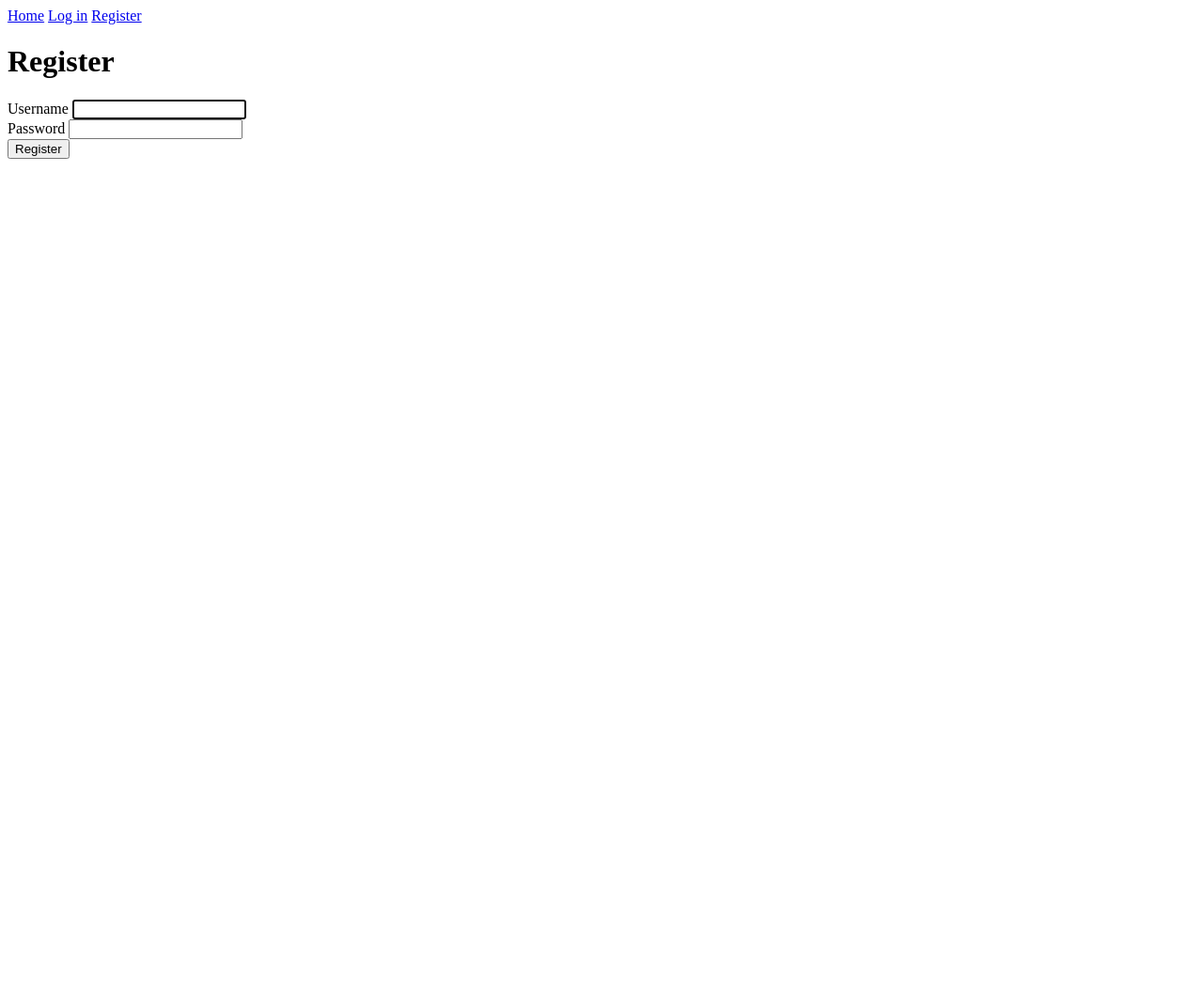
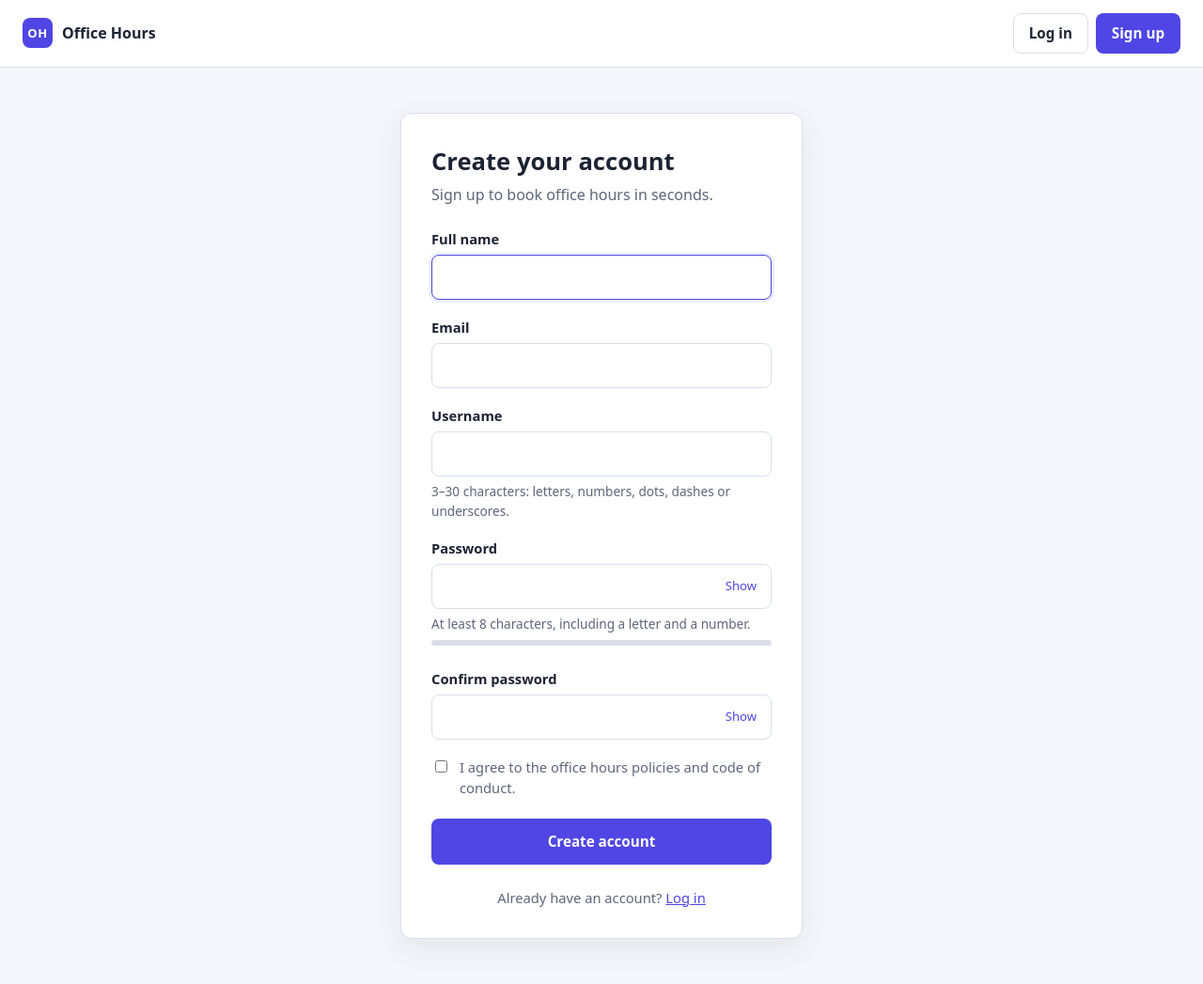
Before and after one commit to fhsiao3805/signup, a Flask app: page /register in a window 1280 px wide. Shown: the whole page at 94% size. Before the commit the page ends 169 px from the top, so only its background shows below. Run offline with Flask 3, Linux system fonts and the light colour scheme.

Commit message:
Design updated

```diff
--- a/app.py
+++ b/app.py
@@ -1,4 +1,5 @@
 import os
+import re
 import secrets
 import sqlite3
 
@@ -6,6 +7,10 @@ from flask import Flask, flash, g, redirect, render_template, request, session,
 from werkzeug.security import check_password_hash, generate_password_hash
 
 DATABASE = os.path.join(os.path.dirname(os.path.abspath(__file__)), "signup.db")
+
+USERNAME_RE = re.compile(r"^[A-Za-z0-9_.-]{3,30}$")
+# Deliberately loose: just enough to catch typos, not a full RFC 5322 check.
+EMAIL_RE = re.compile(r"^[^@\s]+@[^@\s]+\.[^@\s]+$")
 
 app = Flask(__name__)
 # Set SECRET_KEY in the environment so sessions survive restarts.
@@ -37,13 +42,27 @@ def init_db():
             )
             """
         )
+        # Add columns introduced after the first version of the schema, so
+        # existing databases keep working without being recreated.
+        columns = {row[1] for row in db.execute("PRAGMA table_info(users)")}
+        for name, ddl in (
+            ("full_name", "TEXT"),
+            ("email", "TEXT COLLATE NOCASE"),
+            ("created_at", "TEXT"),
+        ):
+            if name not in columns:
+                db.execute(f"ALTER TABLE users ADD COLUMN {name} {ddl}")
+        db.execute("CREATE UNIQUE INDEX IF NOT EXISTS users_email ON users (email)")
 
 
 def current_user():
     user_id = session.get("user_id")
     if user_id is None:
         return None
-    return get_db().execute("SELECT id, username FROM users WHERE id = ?", (user_id,)).fetchone()
+    return get_db().execute(
+        "SELECT id, username, full_name, email, created_at FROM users WHERE id = ?",
+        (user_id,),
+    ).fetchone()
 
 
 @app.route("/")
@@ -51,64 +70,121 @@ def index():
     return render_template("index.html", user=current_user())
 
 
+def validate_registration(form):
+    """Return (values, errors) where errors maps field name to a message."""
+    values = {
+        "full_name": form.get("full_name", "").strip(),
+        "email": form.get("email", "").strip(),
+        "username": form.get("username", "").strip(),
+    }
+    password = form.get("password", "")
+    confirm = form.get("confirm_password", "")
+    errors = {}
+
+    if not values["full_name"]:
+        errors["full_name"] = "Please enter your name."
+    elif len(values["full_name"]) > 100:
+        errors["full_name"] = "Name must be 100 characters or fewer."
+
+    if not values["email"]:
+        errors["email"] = "Email is required."
+    elif not EMAIL_RE.match(values["email"]):
+        errors["email"] = "Enter a valid email address."
+
+    if not values["username"]:
+        errors["username"] = "Username is required."
+    elif not USERNAME_RE.match(values["username"]):
+        errors["username"] = "Use 3–30 letters, numbers, dots, dashes or underscores."
+
+    if not password:
+        errors["password"] = "Password is required."
+    elif len(password) < 8:
+        errors["password"] = "Password must be at least 8 characters."
+    elif not (re.search(r"[A-Za-z]", password) and re.search(r"\d", password)):
+        errors["password"] = "Password must include at least one letter and one number."
+
+    if "password" not in errors and password != confirm:
+        errors["confirm_password"] = "Passwords do not match."
+
+    if not form.get("terms"):
+        errors["terms"] = "You must agree to the terms to continue."
+
+    db = get_db()
+    if "username" not in errors and db.execute(
+        "SELECT 1 FROM users WHERE username = ?", (values["username"],)
+    ).fetchone():
+        errors["username"] = "That username is already taken."
+    if "email" not in errors and db.execute(
+        "SELECT 1 FROM users WHERE email = ?", (values["email"],)
+    ).fetchone():
+        errors["email"] = "An account with this email already exists."
+
+    return values, errors
+
+
 @app.route("/register", methods=["GET", "POST"])
 def register():
+    if session.get("user_id"):
+        return redirect(url_for("index"))
+
+    values, errors = {}, {}
     if request.method == "POST":
-        username = request.form.get("username", "").strip()
-        password = request.form.get("password", "")
+        values, errors = validate_registration(request.form)
 
-        error = None
-        if not username:
-            error = "Username is required."
-        elif not password:
-            error = "Password is required."
-        elif len(password) < 8:
-            error = "Password must be at least 8 characters."
-
-        if error is None:
+        if not errors:
             # generate_password_hash creates a random salt and stores it with
             # the hash as "method$salt$hash"; the plain password is never saved.
             try:
                 db = get_db()
                 db.execute(
-                    "INSERT INTO users (username, password_hash) VALUES (?, ?)",
-                    (username, generate_password_hash(password)),
+                    "INSERT INTO users (username, full_name, email, password_hash, created_at)"
+                    " VALUES (?, ?, ?, ?, datetime('now'))",
+                    (
+                        values["username"],
+                        values["full_name"],
+                        values["email"],
+                        generate_password_hash(request.form["password"]),
+                    ),
                 )
                 db.commit()
             except sqlite3.IntegrityError:
-                error = f"Username {username!r} is already taken."
+                # Lost a race with another signup using the same name or email.
+                errors["username"] = "That username or email is already in use."
             else:
-                flash("Account created. Please log in.")
-                return redirect(url_for("login"))
+                flash("Account created! Please log in.", "success")
+                return redirect(url_for("login", username=values["username"]))
 
-        flash(error)
-
-    return render_template("register.html")
+    return render_template("register.html", values=values, errors=errors)
 
 
 @app.route("/login", methods=["GET", "POST"])
 def login():
+    if session.get("user_id"):
+        return redirect(url_for("index"))
+
+    # Accept either a username or an email address as the login identifier.
+    identifier = request.values.get("username", "").strip()
     if request.method == "POST":
-        username = request.form.get("username", "").strip()
         password = request.form.get("password", "")
         user = get_db().execute(
-            "SELECT id, password_hash FROM users WHERE username = ?", (username,)
+            "SELECT id, password_hash FROM users WHERE username = ? OR email = ?",
+            (identifier, identifier),
         ).fetchone()
 
         if user is None or not check_password_hash(user["password_hash"], password):
-            flash("Invalid username or password.")
+            flash("Invalid username or password.", "error")
         else:
             session.clear()
             session["user_id"] = user["id"]
             return redirect(url_for("index"))
 
-    return render_template("login.html")
+    return render_template("login.html", username=identifier)
 
 
 @app.route("/logout", methods=["POST"])
 def logout():
     session.clear()
-    flash("You have been logged out.")
+    flash("You have been logged out.", "info")
     return redirect(url_for("index"))
 
 
--- /dev/null
+++ b/static/style.css
@@ -0,0 +1,216 @@
+:root {
+  --bg: #f4f6fb;
+  --surface: #ffffff;
+  --text: #1c2333;
+  --muted: #5d6679;
+  --border: #d9dee8;
+  --primary: #4f46e5;
+  --primary-hover: #4338ca;
+  --primary-soft: #eef2ff;
+  --danger: #c62828;
+  --danger-soft: #fdecec;
+  --success: #1b7f4b;
+  --success-soft: #e7f6ee;
+  --radius: 12px;
+  --shadow: 0 10px 30px rgba(28, 35, 51, 0.08);
+}
+
+@media (prefers-color-scheme: dark) {
+  :root {
+    --bg: #11141c;
+    --surface: #1a1f2b;
+    --text: #e8ebf2;
+    --muted: #9aa3b5;
+    --border: #2e3546;
+    --primary: #818cf8;
+    --primary-hover: #a5b4fc;
+    --primary-soft: #23284a;
+    --danger: #f28b82;
+    --danger-soft: #3a1f22;
+    --success: #6fcf97;
+    --success-soft: #1b3326;
+    --shadow: 0 10px 30px rgba(0, 0, 0, 0.35);
+  }
+}
+
+* { box-sizing: border-box; }
+
+body {
+  margin: 0;
+  min-height: 100vh;
+  font-family: system-ui, -apple-system, "Segoe UI", Roboto, sans-serif;
+  font-size: 16px;
+  line-height: 1.5;
+  color: var(--text);
+  background: var(--bg);
+}
+
+a { color: var(--primary); }
+
+.topbar {
+  display: flex;
+  align-items: center;
+  justify-content: space-between;
+  padding: 14px 24px;
+  background: var(--surface);
+  border-bottom: 1px solid var(--border);
+}
+.topbar nav { display: flex; gap: 8px; align-items: center; }
+.topbar form { margin: 0; }
+
+.brand {
+  display: flex;
+  align-items: center;
+  gap: 10px;
+  font-weight: 700;
+  color: var(--text);
+  text-decoration: none;
+}
+.brand-mark {
+  display: grid;
+  place-items: center;
+  width: 32px;
+  height: 32px;
+  border-radius: 8px;
+  background: var(--primary);
+  color: #fff;
+  font-size: 13px;
+  letter-spacing: 0.5px;
+}
+
+main {
+  max-width: 460px;
+  margin: 48px auto;
+  padding: 0 16px;
+}
+
+.card {
+  background: var(--surface);
+  border: 1px solid var(--border);
+  border-radius: var(--radius);
+  box-shadow: var(--shadow);
+  padding: 32px;
+}
+.card h1 { margin: 0 0 4px; font-size: 1.6rem; }
+.muted { color: var(--muted); margin: 0 0 24px; }
+
+.form { display: flex; flex-direction: column; gap: 18px; }
+.field { display: flex; flex-direction: column; gap: 6px; }
+.field label { font-weight: 600; font-size: 0.92rem; }
+
+input[type="text"], input[type="email"], input[type="password"], input:not([type]) {
+  width: 100%;
+  padding: 11px 12px;
+  font: inherit;
+  color: var(--text);
+  background: var(--surface);
+  border: 1px solid var(--border);
+  border-radius: 8px;
+  transition: border-color 0.15s, box-shadow 0.15s;
+}
+input:focus {
+  outline: none;
+  border-color: var(--primary);
+  box-shadow: 0 0 0 3px var(--primary-soft);
+}
+.has-error input { border-color: var(--danger); }
+.has-error input:focus { box-shadow: 0 0 0 3px var(--danger-soft); }
+
+.hint, .error, .strength-label { margin: 0; font-size: 0.85rem; }
+.hint, .strength-label { color: var(--muted); }
+.error { color: var(--danger); }
+
+.password-wrap { position: relative; }
+.password-wrap input { padding-right: 64px; }
+.toggle-password {
+  position: absolute;
+  top: 50%;
+  right: 6px;
+  transform: translateY(-50%);
+  padding: 4px 10px;
+  font: inherit;
+  font-size: 0.82rem;
+  color: var(--primary);
+  background: none;
+  border: none;
+  border-radius: 6px;
+  cursor: pointer;
+}
+.toggle-password:hover { background: var(--primary-soft); }
+
+.strength {
+  height: 6px;
+  border-radius: 3px;
+  background: var(--border);
+  overflow: hidden;
+}
+.strength span {
+  display: block;
+  height: 100%;
+  width: 0;
+  transition: width 0.2s, background-color 0.2s;
+}
+.strength span[data-level="1"] { background: #e53935; }
+.strength span[data-level="2"] { background: #fb8c00; }
+.strength span[data-level="3"] { background: #fdd835; }
+.strength span[data-level="4"] { background: #43a047; }
+
+.checkbox label {
+  display: flex;
+  gap: 10px;
+  align-items: flex-start;
+  font-weight: 400;
+  color: var(--muted);
+}
+.checkbox input { margin-top: 4px; accent-color: var(--primary); }
+
+.btn {
+  display: inline-flex;
+  justify-content: center;
+  align-items: center;
+  padding: 9px 16px;
+  font: inherit;
+  font-weight: 600;
+  font-size: 0.95rem;
+  text-decoration: none;
+  border-radius: 8px;
+  border: 1px solid transparent;
+  cursor: pointer;
+  transition: background-color 0.15s, border-color 0.15s;
+}
+.btn-primary { background: var(--primary); color: #fff; }
+.btn-primary:hover { background: var(--primary-hover); }
+.btn-ghost { background: transparent; color: var(--text); border-color: var(--border); }
+.btn-ghost:hover { background: var(--primary-soft); }
+.btn-block { width: 100%; padding: 12px; margin-top: 4px; }
+
+.switch { margin: 24px 0 0; text-align: center; color: var(--muted); font-size: 0.92rem; }
+
+.flashes { display: flex; flex-direction: column; gap: 8px; margin-bottom: 16px; }
+.flash {
+  padding: 12px 14px;
+  border-radius: 8px;
+  font-size: 0.92rem;
+  background: var(--primary-soft);
+  color: var(--text);
+}
+.card .flash { margin-bottom: 20px; }
+.flash-error { background: var(--danger-soft); color: var(--danger); }
+.flash-success { background: var(--success-soft); color: var(--success); }
+
+.actions { display: flex; gap: 10px; flex-wrap: wrap; }
+
+.details {
+  display: grid;
+  grid-template-columns: max-content 1fr;
+  gap: 8px 16px;
+  margin: 0;
+}
+.details dt { color: var(--muted); }
+.details dd { margin: 0; font-weight: 500; }
+
+@media (max-width: 480px) {
+  main { margin: 24px auto; }
+  .card { padding: 24px 20px; }
+  .topbar { padding: 12px 16px; }
+}
--- /dev/null
+++ b/templates/_password_toggle.html
@@ -0,0 +1,11 @@
+<script>
+  document.querySelectorAll(".toggle-password").forEach(function (btn) {
+    btn.addEventListener("click", function () {
+      var input = document.getElementById(btn.dataset.target);
+      var show = input.type === "password";
+      input.type = show ? "text" : "password";
+      btn.textContent = show ? "Hide" : "Show";
+      btn.setAttribute("aria-label", show ? "Hide password" : "Show password");
+    });
+  });
+</script>
--- a/templates/base.html
+++ b/templates/base.html
@@ -4,25 +4,37 @@
   <meta charset="utf-8">
   <meta name="viewport" content="width=device-width, initial-scale=1">
   <title>{% block title %}Office Hours Sign-Up{% endblock %}</title>
+  <link rel="stylesheet" href="{{ url_for('static', filename='style.css') }}">
 </head>
 <body>
+  <header class="topbar">
+    <a class="brand" href="{{ url_for('index') }}">
+      <span class="brand-mark" aria-hidden="true">OH</span>
+      Office Hours
+    </a>
     <nav>
-    <a href="{{ url_for('index') }}">Home</a>
       {% if session.user_id %}
-      <form action="{{ url_for('logout') }}" method="post" style="display:inline">
-        <button type="submit">Log out</button>
+        <form action="{{ url_for('logout') }}" method="post">
+          <button type="submit" class="btn btn-ghost">Log out</button>
         </form>
       {% else %}
-      <a href="{{ url_for('login') }}">Log in</a>
-      <a href="{{ url_for('register') }}">Register</a>
+        <a class="btn btn-ghost" href="{{ url_for('login') }}">Log in</a>
+        <a class="btn btn-primary" href="{{ url_for('register') }}">Sign up</a>
       {% endif %}
     </nav>
-
-  {% for message in get_flashed_messages() %}
-    <p class="flash">{{ message }}</p>
-  {% endfor %}
+  </header>
 
   <main>
+    {% with messages = get_flashed_messages(with_categories=true) %}
+      {% if messages %}
+        <div class="flashes">
+          {% for category, message in messages %}
+            <div class="flash flash-{{ category if category != 'message' else 'info' }}" role="status">{{ message }}</div>
+          {% endfor %}
+        </div>
+      {% endif %}
+    {% endwith %}
+
     {% block content %}{% endblock %}
   </main>
 </body>
--- a/templates/register.html
+++ b/templates/register.html
@@ -1,10 +1,86 @@
 {% extends "base.html" %}
-{% block title %}Register{% endblock %}
+{% block title %}Sign up · Office Hours{% endblock %}
+
+{% macro field(name, label, type="text", autocomplete=None, hint=None, attrs="") %}
+  <div class="field{% if errors[name] %} has-error{% endif %}">
+    <label for="{{ name }}">{{ label }}</label>
+    {% if type == "password" %}
+      <div class="password-wrap">
+        <input id="{{ name }}" name="{{ name }}" type="password"
+               {% if autocomplete %}autocomplete="{{ autocomplete }}"{% endif %}
+               {% if errors[name] %}aria-invalid="true"{% endif %}
+               aria-describedby="{{ name }}-msg" {{ attrs|safe }} required>
+        <button type="button" class="toggle-password" data-target="{{ name }}" aria-label="Show password">Show</button>
+      </div>
+    {% else %}
+      <input id="{{ name }}" name="{{ name }}" type="{{ type }}" value="{{ values.get(name, '') }}"
+             {% if autocomplete %}autocomplete="{{ autocomplete }}"{% endif %}
+             {% if errors[name] %}aria-invalid="true"{% endif %}
+             aria-describedby="{{ name }}-msg" {{ attrs|safe }} required>
+    {% endif %}
+    {% if errors[name] %}
+      <p class="error" id="{{ name }}-msg">{{ errors[name] }}</p>
+    {% elif hint %}
+      <p class="hint" id="{{ name }}-msg">{{ hint }}</p>
+    {% endif %}
+    {{ caller() if caller }}
+  </div>
+{% endmacro %}
+
 {% block content %}
-  <h1>Register</h1>
-  <form method="post">
-    <label>Username <input name="username" required autofocus></label><br>
-    <label>Password <input type="password" name="password" minlength="8" required></label><br>
-    <button type="submit">Register</button>
-  </form>
+  <section class="card auth">
+    <h1>Create your account</h1>
+    <p class="muted">Sign up to book office hours in seconds.</p>
+
+    {% if errors %}
+      <div class="flash flash-error" role="alert">Please fix the highlighted fields below.</div>
+    {% endif %}
+
+    <form method="post" class="form" novalidate>
+      {{ field("full_name", "Full name", autocomplete="name", attrs='maxlength="100" autofocus') }}
+      {{ field("email", "Email", type="email", autocomplete="email") }}
+      {{ field("username", "Username", autocomplete="username",
+               hint="3–30 characters: letters, numbers, dots, dashes or underscores.",
+               attrs='minlength="3" maxlength="30" pattern="[A-Za-z0-9_.\\-]+"') }}
+      {% call field("password", "Password", type="password", autocomplete="new-password",
+                    hint="At least 8 characters, including a letter and a number.", attrs='minlength="8"') %}
+        <div class="strength" aria-hidden="true"><span id="strength-bar"></span></div>
+        <p class="strength-label" id="strength-label"></p>
+      {% endcall %}
+      {{ field("confirm_password", "Confirm password", type="password", autocomplete="new-password") }}
+
+      <div class="field checkbox{% if errors.terms %} has-error{% endif %}">
+        <label>
+          <input type="checkbox" name="terms" value="1" {% if request.form.get('terms') %}checked{% endif %}>
+          I agree to the office hours policies and code of conduct.
+        </label>
+        {% if errors.terms %}<p class="error">{{ errors.terms }}</p>{% endif %}
+      </div>
+
+      <button type="submit" class="btn btn-primary btn-block">Create account</button>
+    </form>
+
+    <p class="switch">Already have an account? <a href="{{ url_for('login') }}">Log in</a></p>
+  </section>
+
+  {% include "_password_toggle.html" %}
+  <script>
+    (function () {
+      var input = document.getElementById("password");
+      var bar = document.getElementById("strength-bar");
+      var label = document.getElementById("strength-label");
+      var levels = ["", "Weak", "Fair", "Good", "Strong"];
+      input.addEventListener("input", function () {
+        var v = input.value, score = 0;
+        if (v.length >= 8) score++;
+        if (/[A-Za-z]/.test(v) && /\d/.test(v)) score++;
+        if (/[a-z]/.test(v) && /[A-Z]/.test(v)) score++;
+        if (/[^A-Za-z0-9]/.test(v) || v.length >= 14) score++;
+        if (!v) score = 0;
+        bar.style.width = (score * 25) + "%";
+        bar.dataset.level = score;
+        label.textContent = levels[score] ? "Strength: " + levels[score] : "";
+      });
+    })();
+  </script>
 {% endblock %}
```
Also changed, not shown: templates/index.html (+18 -6 lines), templates/login.html (+23 -7 lines). Lines whose indentation alone changed are shown as unchanged.
